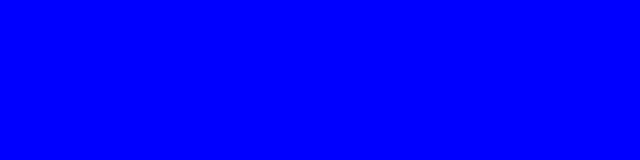
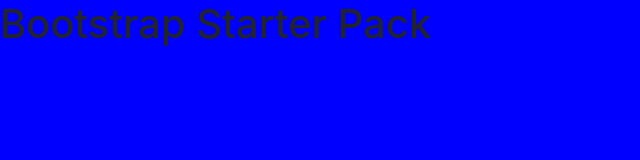
Before and after one commit to bradtraversy/bs4starter_alpha6, a website: page src/index.html in a window 1280 px wide. Shown: the whole page, without its empty margins (0-640 px from the left). Drawn offline with nearby package versions, Linux system fonts and the light colour scheme; files that its build step writes are made by us from their sources.

Commit message:
edited html

```diff
--- a/src/index.html
+++ b/src/index.html
@@ -1,15 +1,17 @@
 <!DOCTYPE html>
-<html class="no-js" lang="en">
+<html lang="en">
     <head>
-        <title></title>
-        <meta http-equiv="x-ua-compatible" content="ie=edge">
-	    <meta name="viewport" content="width=device-width, initial-scale=1.0" />
+      <meta charset="UTF-8">
+      <meta name="viewport" content="width=device-width, initial-scale=1.0">
+      <meta http-equiv="X-UA-Compatible" content="ie=edge">
       <link rel="stylesheet" href="css/font-awesome.min.css">
       <link rel="stylesheet" href="css/bootstrap.css">
       <link rel="stylesheet" href="css/style.css">
+      <title>Bootstrap 4 Starter</title>
     </head>
+    <body>
+      <h1>Bootstrap Starter Pack</h1>
 
-    <body>
       <script src="js/jquery.min.js"></script>
       <script src="js/tether.min.js"></script>
       <script src="js/bootstrap.min.js"></script>
```
Lines whose indentation alone changed are shown as unchanged.
